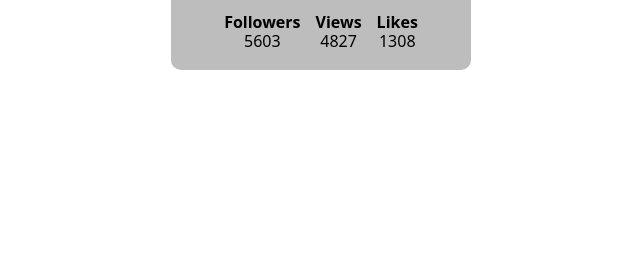
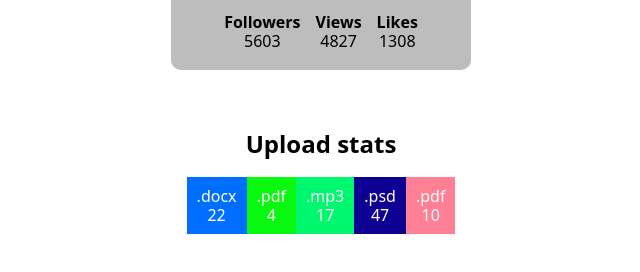
Before and after one commit to shevchenko-andrey/goit-react-hw-01-components, a React (Create React App) app: page / in a window 1280 px wide. Shown: the part 406-678 px from the top of the page, without its empty margins (319-959 px from the left). Built offline with nearby package versions, Linux system fonts and the light colour scheme.

Commit message:
add component StatisticsSection

```diff
--- a/src/componens/App.js
+++ b/src/componens/App.js
@@ -1,16 +1,31 @@
+import PropTypes from 'prop-types';
 import { Profile } from './Profile/Profile';
-import data from '../user.json';
+import { Container } from '../componens/Container/Container.styled';
+import { StatisticSection } from './Statistics/StaisticSection';
+import user from '../data/user.json';
 function App() {
   return (
-    <Profile
-      key={data.username}
-      username={data.username}
-      tag={data.tag}
-      location={data.location}
-      avatar={data.avatar}
-      stats={data.stats}
-    ></Profile>
+    <>
+      <Container>
+        <Profile
+          key={user.username}
+          username={user.username}
+          tag={user.tag}
+          location={user.location}
+          avatar={user.avatar}
+          stats={user.stats}
+        ></Profile>
+        <StatisticSection></StatisticSection>
+      </Container>
+    </>
   );
 }
+Profile.propTypes = {
+  username: PropTypes.string,
+  tag: PropTypes.string,
+  location: PropTypes.string,
+  avatar: PropTypes.string,
+  stats: PropTypes.object,
+};
 
 export default App;
--- /dev/null
+++ b/src/componens/Container/Container.js
@@ -0,0 +1,3 @@
+// function Container() {
+//   return <Container></Container>;
+// }
--- /dev/null
+++ b/src/componens/Container/Container.styled.js
@@ -0,0 +1,9 @@
+import styled from 'styled-components';
+
+export const Container = styled.div`
+  display: flex;
+  flex-direction: column;
+  align-items: center;
+  justify-content: center;
+  padding: 10px 0px;
+`;
--- a/src/componens/Profile/Profile.js
+++ b/src/componens/Profile/Profile.js
@@ -7,12 +7,10 @@ import {
   StatsItem,
   UserName,
   StatsLabel,
-  Container,
-} from '../Profile.styled';
+} from '../Profile/Profile.styled';
 
 export function Profile({ username, tag, location, avatar, stats }) {
   return (
-    <Container>
     <ProfileCard>
       <AvatarWrapper>
         <Avatar src={avatar} alt="User avatar" />
@@ -37,6 +35,5 @@ export function Profile({ username, tag, location, avatar, stats }) {
         </StatsItem>
       </Stats>
     </ProfileCard>
-    </Container>
   );
 }
--- a/src/componens/Profile.styled.js
+++ b/src/componens/Profile/Profile.styled.js
@@ -1,12 +1,4 @@
 import styled from 'styled-components';
-
-export const Container = styled.div`
-  display: flex;
-  flex-direction: column;
-  align-items: center;
-  justify-content: center;
-  padding: 10px 0px;
-`;
 
 export const ProfileCard = styled.div`
   display: flex;
--- /dev/null
+++ b/src/componens/Statistics/StaisticSection.js
@@ -0,0 +1,12 @@
+import { Section, List, Title } from './Statistics.styled';
+import { StatisticItem } from './StatisticsItem';
+import statistics from '../../data/statistic.json';
+
+export function StatisticSection() {
+  return (
+    <Section>
+      <Title>Upload stats</Title>
+      <List>{statistics.map(StatisticItem)}</List>
+    </Section>
+  );
+}
--- /dev/null
+++ b/src/componens/Statistics/Statistics.styled.js
@@ -0,0 +1,45 @@
+import styled from 'styled-components';
+
+export const Section = styled.section`
+  margin: 0 auto;
+  padding: 40px 0px;
+`;
+
+export const List = styled.ul`
+  padding: 0;
+  display: flex;
+  align-items: center;
+  list-style: none;
+`;
+
+export const Item = styled.li`
+  padding: 10px;
+  color: #ffffff;
+  :not(:last-child) {
+    padding-right: 10px;
+  }
+  :nth-child(1) {
+    background-color: #006fff;
+  }
+  :nth-child(2) {
+    background-color: #09f80f;
+  }
+  :nth-child(3) {
+    background-color: #00f86f;
+  }
+  :nth-child(4) {
+    background-color: #0f0094;
+  }
+  :nth-child(5) {
+    background-color: #ff7f94;
+  }
+`;
+
+export const Label = styled.span`
+  display: block;
+  text-align: center;
+`;
+
+export const Title = styled.h2`
+  text-align: center;
+`;
--- /dev/null
+++ b/src/componens/Statistics/StatisticsItem.js
@@ -0,0 +1,9 @@
+import { Item, Label } from './Statistics.styled';
+export function StatisticItem({ id, label, percentage }) {
+  return (
+    <Item key={id}>
+      <Label>{label}</Label>
+      <Label>{percentage}</Label>
+    </Item>
+  );
+}
--- /dev/null
+++ b/src/data/statistic.json
@@ -0,0 +1,7 @@
+[
+  { "id": "id-1", "label": ".docx", "percentage": 22 },
+  { "id": "id-2", "label": ".pdf", "percentage": 4 },
+  { "id": "id-3", "label": ".mp3", "percentage": 17 },
+  { "id": "id-4", "label": ".psd", "percentage": 47 },
+  { "id": "id-5", "label": ".pdf", "percentage": 10 }
+]
```
Also changed, not shown: src/componens/Container.styled.js (added, +9 -0 lines), src/data/user.json (renamed from src/user.json). Lines whose indentation alone changed are shown as unchanged.
